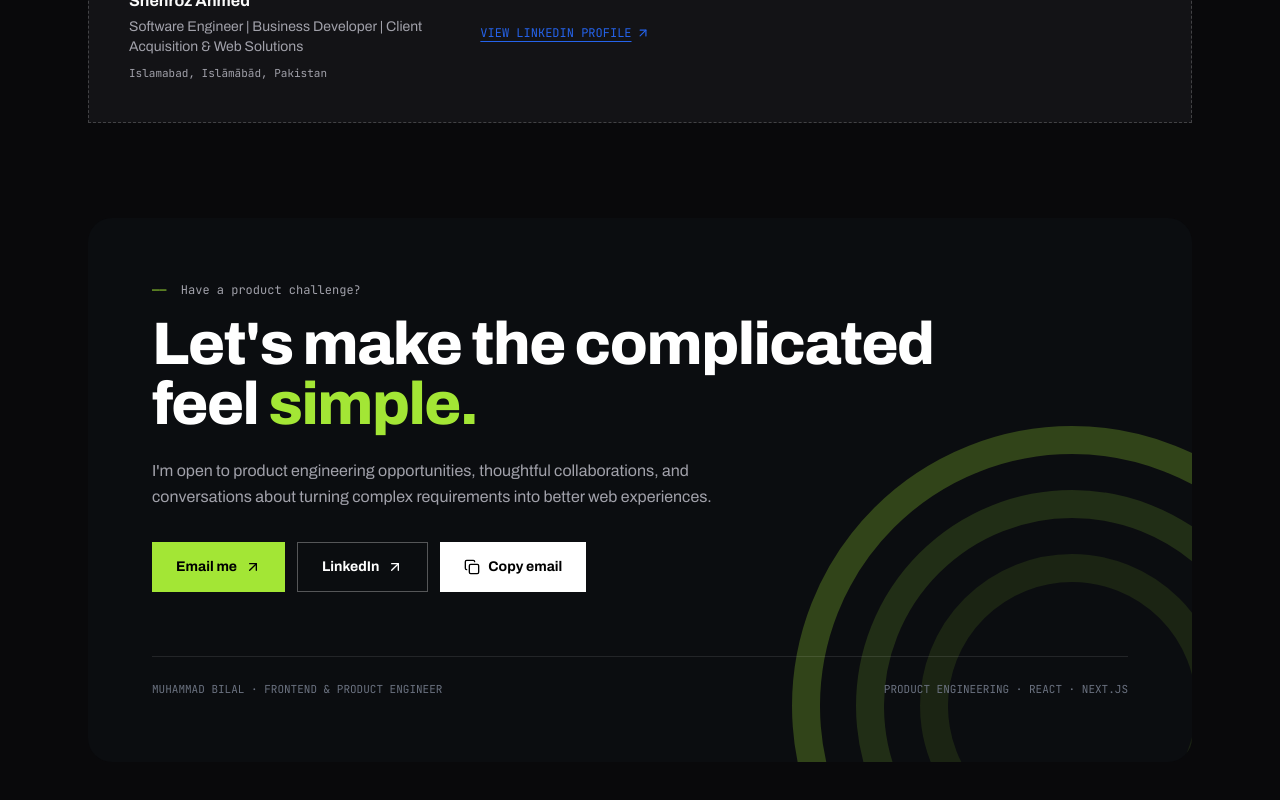
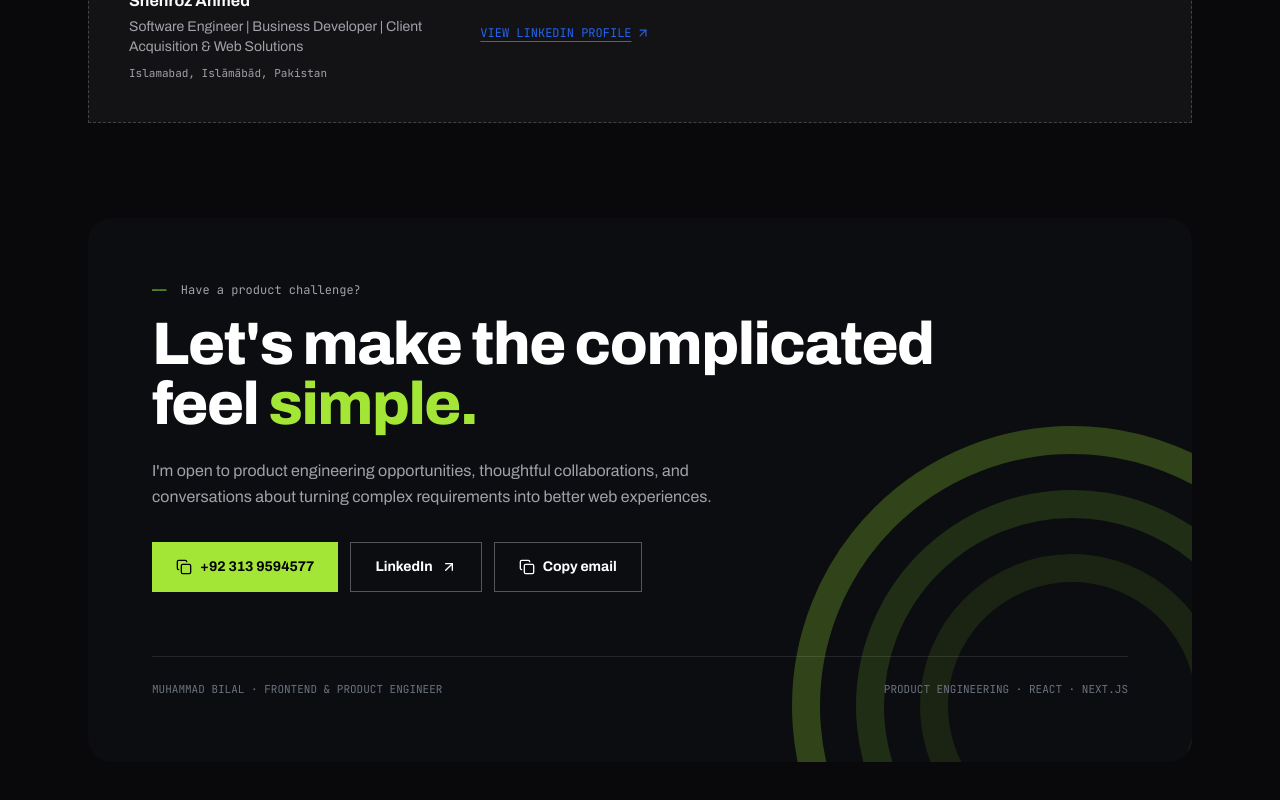
Before and after one commit to Bilal-Khan152/portfolio, a Next.js app: page / in a window 1280 px wide. Shown: the part 8215-9015 px from the top of the page. Built offline with nearby package versions, Linux system fonts and the light colour scheme.

Commit message:
Footer: replace Email-me with copyable WhatsApp number; on-theme buttons + pointer cursor

```diff
--- a/components/Footer.jsx
+++ b/components/Footer.jsx
@@ -5,24 +5,26 @@ import Reveal from './Reveal';
 import { ArrowUpRight, Copy, Check } from 'lucide-react';
 
 const EMAIL = 'bilalkhandev66@gmail.com';
+const PHONE = '+923139594577';
+const PHONE_LABEL = '+92 313 9594577';
 const LINKEDIN = 'https://www.linkedin.com/in/muhammad-bilal-engineer';
 
 export default function Footer() {
-  const [copied, setCopied] = useState(false);
+  const [copiedKey, setCopiedKey] = useState(null);
 
-  const copyEmail = async () => {
+  const copyText = async (text, key) => {
     try {
-      await navigator.clipboard.writeText(EMAIL);
+      await navigator.clipboard.writeText(text);
     } catch {
       const ta = document.createElement('textarea');
-      ta.value = EMAIL;
+      ta.value = text;
       document.body.appendChild(ta);
       ta.select();
       document.execCommand('copy');
       document.body.removeChild(ta);
     }
-    setCopied(true);
-    setTimeout(() => setCopied(false), 2000);
+    setCopiedKey(key);
+    setTimeout(() => setCopiedKey(null), 2000);
   };
 
   return (
@@ -54,29 +56,30 @@ export default function Footer() {
               </p>
 
               <div className="flex flex-wrap gap-3 mt-8">
-                <a
-                  href={`mailto:${EMAIL}`}
-                  className="inline-flex items-center gap-2 bg-[#A3E635] text-black font-sans font-bold text-sm px-6 py-3.5"
+                <button
+                  type="button"
+                  onClick={() => copyText(PHONE, 'phone')}
+                  className="inline-flex cursor-pointer items-center gap-2 bg-[#A3E635] text-black font-sans font-bold text-sm px-6 py-3.5 transition-colors hover:bg-[#b9f04e]"
                 >
-                  Email me
-                  <ArrowUpRight size={16} />
-                </a>
+                  {copiedKey === 'phone' ? <Check size={16} /> : <Copy size={16} />}
+                  {copiedKey === 'phone' ? 'Copied' : PHONE_LABEL}
+                </button>
                 <a
                   href={LINKEDIN}
                   target="_blank"
                   rel="noopener noreferrer"
-                  className="inline-flex items-center gap-2 border border-white/30 text-white font-sans font-bold text-sm px-6 py-3.5"
+                  className="inline-flex cursor-pointer items-center gap-2 border border-white/30 text-white font-sans font-bold text-sm px-6 py-3.5 transition-colors hover:border-white/60"
                 >
                   LinkedIn
                   <ArrowUpRight size={16} />
                 </a>
                 <button
                   type="button"
-                  onClick={copyEmail}
-                  className="inline-flex items-center gap-2 bg-white text-black font-sans font-bold text-sm px-6 py-3.5"
+                  onClick={() => copyText(EMAIL, 'email')}
+                  className="inline-flex cursor-pointer items-center gap-2 border border-white/30 text-white font-sans font-bold text-sm px-6 py-3.5 transition-colors hover:border-white/60"
                 >
-                  {copied ? <Check size={16} /> : <Copy size={16} />}
-                  {copied ? 'Copied' : 'Copy email'}
+                  {copiedKey === 'email' ? <Check size={16} /> : <Copy size={16} />}
+                  {copiedKey === 'email' ? 'Copied' : 'Copy email'}
                 </button>
               </div>
 
```
